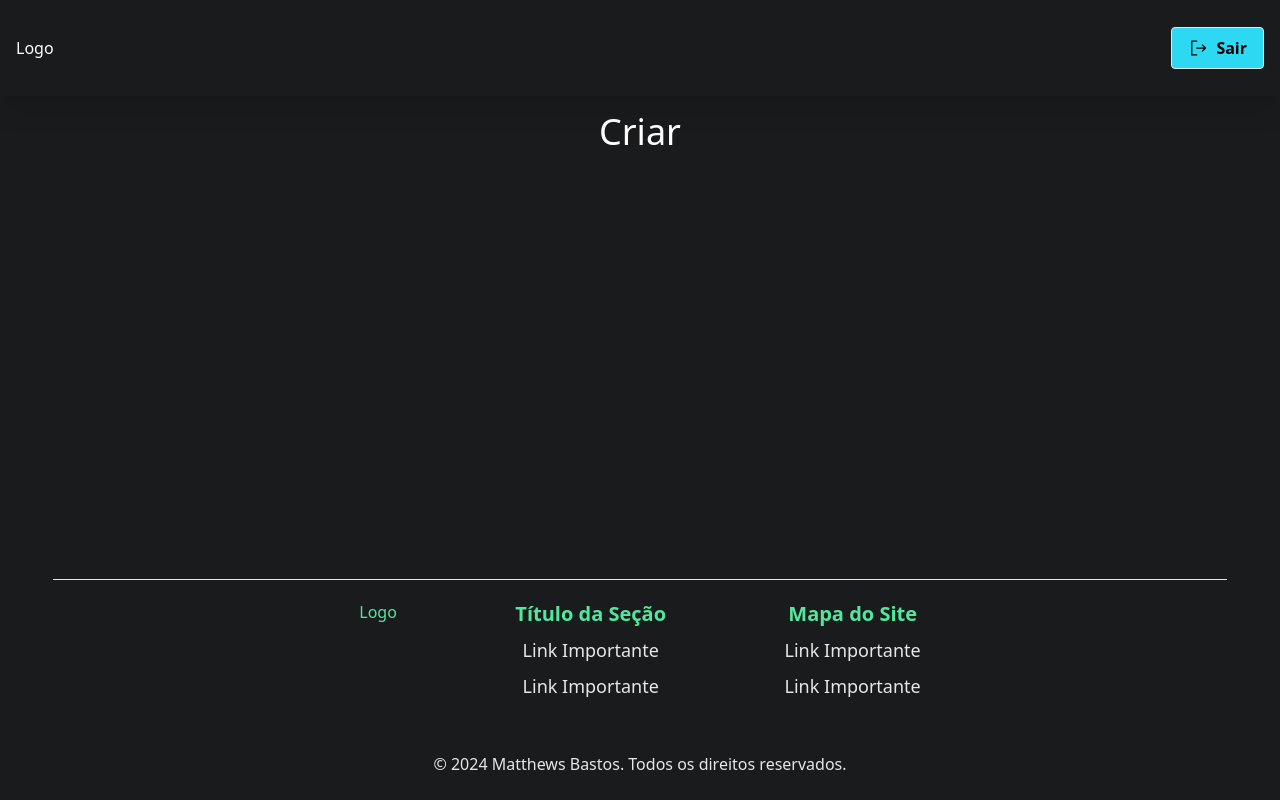
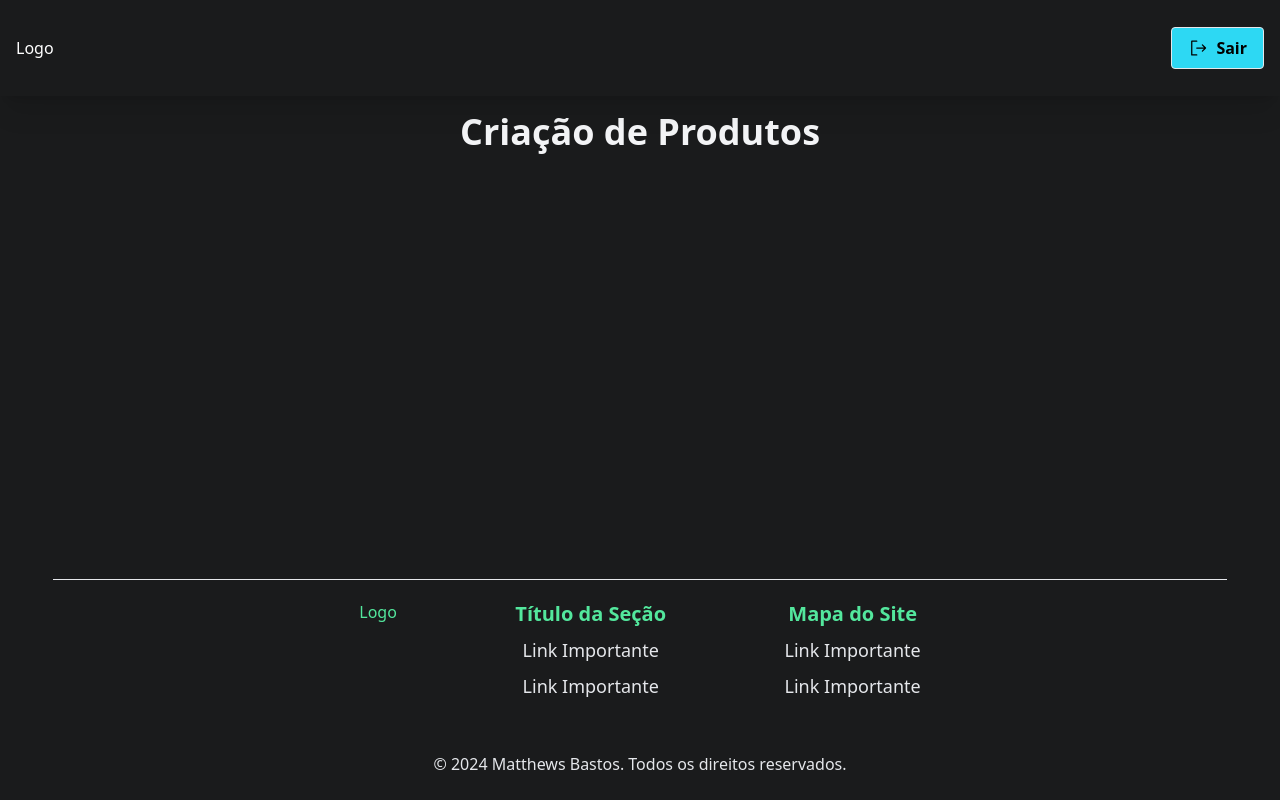
Before and after one commit to MattBastos/mobile-store-management, a Next.js app: page /newproduct in a window 1280 px wide. Built offline with nearby package versions, Linux system fonts and the light colour scheme; sample sign-in values are in the browser's storage.

Commit message:
feat: Implements CreateProductPageTitle

```diff
--- a/src/app/newproduct/page.tsx
+++ b/src/app/newproduct/page.tsx
@@ -4,6 +4,7 @@ import { useEffect } from 'react';
 import { useRouter } from 'next/navigation';
 
 import { Layout } from "@/components/Layout";
+import { CreateProductPageTitle } from '@/components/CreateProduct';
 
 export default function NewProduct() {
   const router = useRouter();
@@ -15,7 +16,7 @@ export default function NewProduct() {
 
   return (
     <Layout>
-      <h1 className="text-4xl text-white">Criar</h1>
+      <CreateProductPageTitle />
     </Layout>
   );
 }
--- /dev/null
+++ b/src/components/CreateProduct/CreateProductPageTitle/CreateProductPageTitle.tsx
@@ -0,0 +1,5 @@
+import * as S from './styles';
+
+export const CreateProductPageTitle = () => {
+  return <S.Title>Criação de Produtos</S.Title>
+};
--- /dev/null
+++ b/src/components/CreateProduct/CreateProductPageTitle/index.ts
@@ -0,0 +1 @@
+export { CreateProductPageTitle } from './CreateProductPageTitle';
--- /dev/null
+++ b/src/components/CreateProduct/CreateProductPageTitle/styles.ts
@@ -0,0 +1,12 @@
+import tw from 'tailwind-styled-components';
+
+export const Title = tw.h1`
+  mb-2
+  md:mb-4
+  lg:mb-6
+  text-lg
+  md:text-2xl
+  lg:text-4xl
+  font-bold
+  text-gray-100
+`;
--- /dev/null
+++ b/src/components/CreateProduct/index.ts
@@ -0,0 +1 @@
+export * from './CreateProductPageTitle';
```
